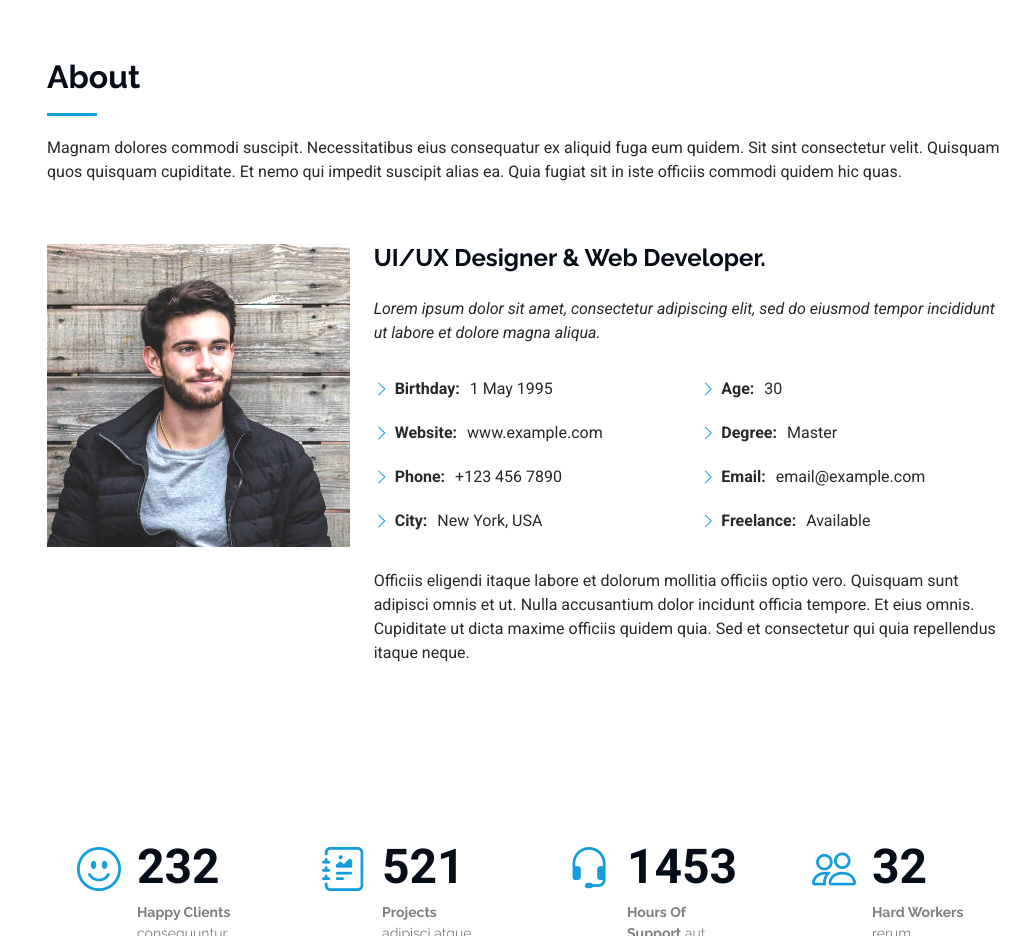
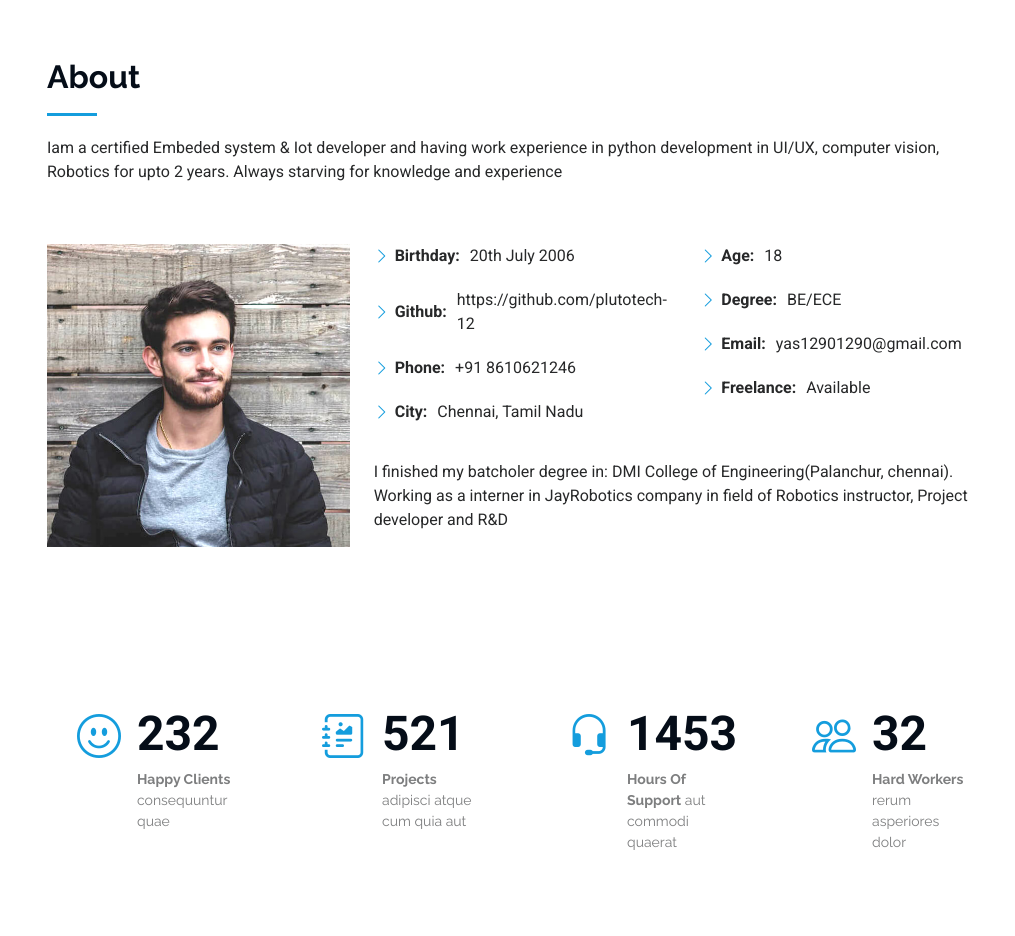
Before and after one commit to plutotech-12/Portfolio, a plain HTML site: page index.html in a window 1280 px wide. Shown: the part 802-1738 px from the top of the page, without its empty margins (265-1280 px from the left). Drawn offline with Linux system fonts and the light colour scheme.

Commit message:
Add files via upload

```diff
--- a/index.html
+++ b/index.html
@@ -92,7 +92,7 @@
       <!-- Section Title -->
       <div class="container section-title" data-aos="fade-up">
         <h2>About</h2>
-        <p>Magnam dolores commodi suscipit. Necessitatibus eius consequatur ex aliquid fuga eum quidem. Sit sint consectetur velit. Quisquam quos quisquam cupiditate. Et nemo qui impedit suscipit alias ea. Quia fugiat sit in iste officiis commodi quidem hic quas.</p>
+        <p> Iam a certified Embeded system & Iot developer and having work experience in python development in UI/UX, computer vision, Robotics for upto 2 years. Always starving for knowledge and experience</p>
       </div><!-- End Section Title -->
 
       <div class="container" data-aos="fade-up" data-aos-delay="100">
@@ -102,32 +102,27 @@
             <img src="assets/img/my-profile-img.jpg" class="img-fluid" alt="">
           </div>
           <div class="col-lg-8 content">
-            <h2>UI/UX Designer &amp; Web Developer.</h2>
-            <p class="fst-italic py-3">
-              Lorem ipsum dolor sit amet, consectetur adipiscing elit, sed do eiusmod tempor incididunt ut labore et dolore
-              magna aliqua.
-            </p>
             <div class="row">
               <div class="col-lg-6">
                 <ul>
-                  <li><i class="bi bi-chevron-right"></i> <strong>Birthday:</strong> <span>1 May 1995</span></li>
-                  <li><i class="bi bi-chevron-right"></i> <strong>Website:</strong> <span>www.example.com</span></li>
-                  <li><i class="bi bi-chevron-right"></i> <strong>Phone:</strong> <span>+123 456 7890</span></li>
-                  <li><i class="bi bi-chevron-right"></i> <strong>City:</strong> <span>New York, USA</span></li>
+                  <li><i class="bi bi-chevron-right"></i> <strong>Birthday:</strong> <span>20th July 2006</span></li>
+                  <li><i class="bi bi-chevron-right"></i> <strong>Github:</strong> <span>https://github.com/plutotech-12</span></li>
+                  <li><i class="bi bi-chevron-right"></i> <strong>Phone:</strong> <span>+91 8610621246</span></li>
+                  <li><i class="bi bi-chevron-right"></i> <strong>City:</strong> <span>Chennai, Tamil Nadu</span></li>
                 </ul>
               </div>
               <div class="col-lg-6">
                 <ul>
-                  <li><i class="bi bi-chevron-right"></i> <strong>Age:</strong> <span>30</span></li>
-                  <li><i class="bi bi-chevron-right"></i> <strong>Degree:</strong> <span>Master</span></li>
-                  <li><i class="bi bi-chevron-right"></i> <strong>Email:</strong> <span>email@example.com</span></li>
+                  <li><i class="bi bi-chevron-right"></i> <strong>Age:</strong> <span>18</span></li>
+                  <li><i class="bi bi-chevron-right"></i> <strong>Degree:</strong> <span>BE/ECE</span></li>
+                  <li><i class="bi bi-chevron-right"></i> <strong>Email:</strong> <span>yas12901290@gmail.com</span></li>
                   <li><i class="bi bi-chevron-right"></i> <strong>Freelance:</strong> <span>Available</span></li>
                 </ul>
               </div>
             </div>
             <p class="py-3">
-              Officiis eligendi itaque labore et dolorum mollitia officiis optio vero. Quisquam sunt adipisci omnis et ut. Nulla accusantium dolor incidunt officia tempore. Et eius omnis.
-              Cupiditate ut dicta maxime officiis quidem quia. Sed et consectetur qui quia repellendus itaque neque.
+              I finished my batcholer degree in: DMI College of Engineering(Palanchur, chennai).
+              Working as a interner in JayRobotics company in field of Robotics instructor, Project developer and R&D
             </p>
           </div>
         </div>
@@ -807,6 +802,25 @@
 
   <!-- Main JS File -->
   <script src="assets/js/main.js"></script>
+  <script type="module">
+    // Import the functions you need from the SDKs you need
+    import { initializeApp } from "https://www.gstatic.com/firebasejs/11.4.0/firebase-app.js";
+    // TODO: Add SDKs for Firebase products that you want to use
+    // https://firebase.google.com/docs/web/setup#available-libraries
+
+    // Your web app's Firebase configuration
+    const firebaseConfig = {
+      apiKey: "AIzaSyAq4pdlBhAUpJKT2ROEd8zq1VgObk2-Wcw",
+      authDomain: "my-portfolio-91108.firebaseapp.com",
+      projectId: "my-portfolio-91108",
+      storageBucket: "my-portfolio-91108.firebasestorage.app",
+      messagingSenderId: "34700044972",
+      appId: "1:34700044972:web:df50097aec905ea4738d09"
+    };
+
+    // Initialize Firebase
+    const app = initializeApp(firebaseConfig);
+  </script>
 
 </body>
 
```
